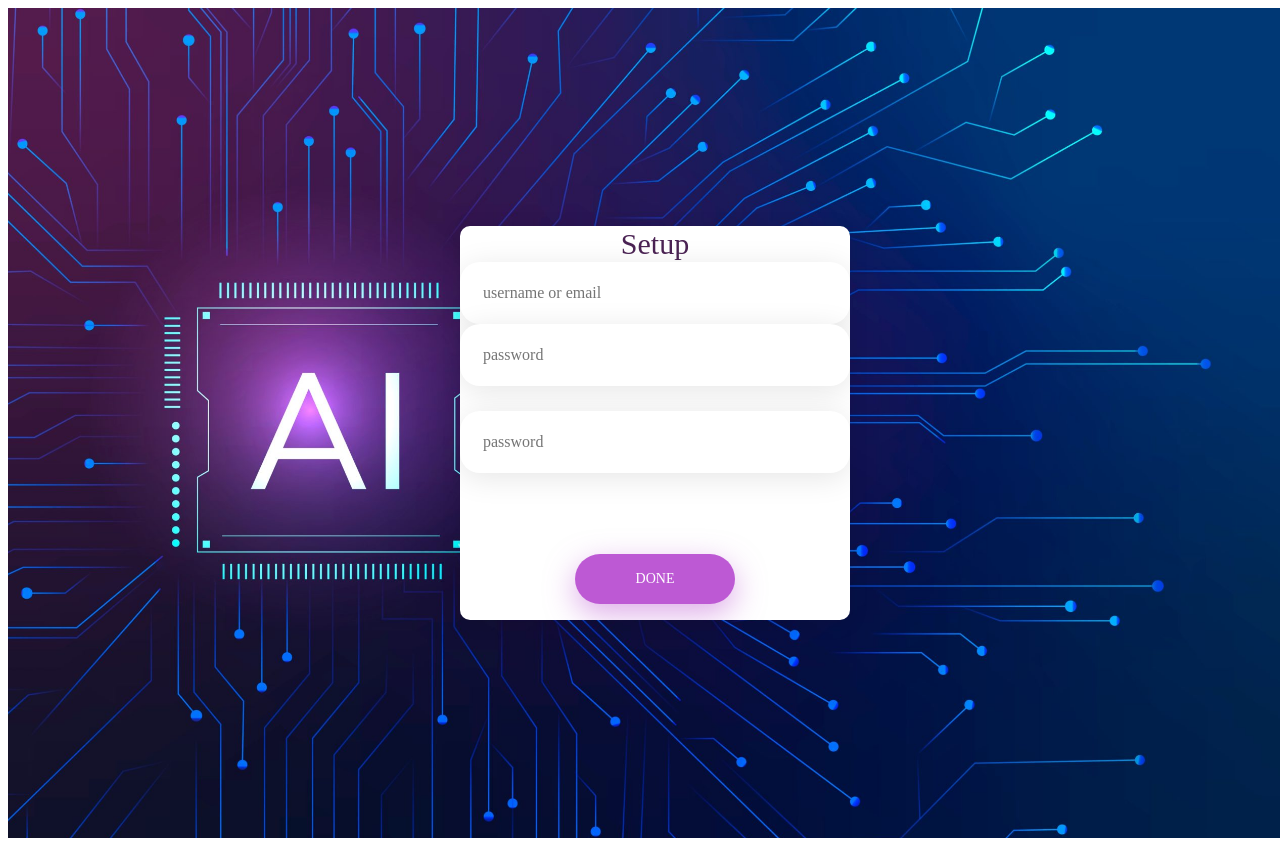
After one commit to alijkdkar/AI-File-DB, a Flask app: page /Wizard in a window 1280 px wide. The commit adds this page. Run offline with Flask 2, Linux system fonts and the light colour scheme; some libraries are stand-ins or nearby versions.

Commit message:
wiazard page and load in first load of software

```diff
--- a/app.py
+++ b/app.py
@@ -28,7 +28,7 @@ ALLOWED_EXTENSIONS_MAGIC_NUMBER = {'txt':'EF BB BF'
                                     , 'gif':'47 49 46 38 37 61'}
 
 
-app = Flask(__name__,template_folder="templates")
+app = Flask(__name__,template_folder="templates",static_url_path='/static')
 app.config['UPLOAD_FOLDER'] = UPLOAD_FOLDER
 app.config['ARCHAVE_FILE'] = ARCHAVE_FILE
 app.config['UPLOAD_THUMBNAIL_FOLDER'] = UPLOAD_THUMBNAIL_FOLDER
@@ -42,6 +42,46 @@ app.config['UPLOAD_FACES_FOLDER'] = UPLOAD_FACES_FOLDER
 #redis1 = redis.Redis(host="some-redis",port="6379",db=0)
 redis1 = redis.Redis(host="127.0.0.1",port="6379",db=0)
 
+########### Web Pages ############
+
+
+
+@app.route("/")
+def site_map():
+
+    if redis1.get("SuperUser") == None:
+        return redirect(url_for('Wizard'))
+
+    links = []
+    for rule in app.url_map.iter_rules():
+        # Filter out rules we can't navigate to in a browser
+        # and rules that require parameters
+        if "GET" in rule.methods :#and has_no_empty_params(rule):
+            #url = url_for(rule.endpoint,)
+            params = rule.arguments
+            links.append({"url":rule,"endpoint": rule.endpoint,"params":params})
+    # links is now a list of url, endpoint tuples
+    return render_template("index.html",links=links)
+
+@app.route("/Wizard",methods=['GET','POST'])
+def Wizard():
+    if request.method == "GET":
+        return render_template("wizard.html",list=["",])
+    elif request.method == "POST":
+        username= request.form.get('username')
+        password= request.form.get('pass')
+        password2= request.form.get('pass2')
+        if password != password2 or username == '':
+            return render_template("wizard.html",list=["user name or password is wrong !",])
+        redis1.set('SuperUser',username)
+        redis1.set('SuperUserPassWord',password)
+
+
+        return  """{{status:200,msg:"setup complit successully "}}"""
+
+
+
+########### Web Pages ############
 
 @app.route('/repair', methods=['GET', 'POST'])
 def repair_redis():
@@ -57,25 +97,6 @@ def repair_redis():
                 redis1.set(str(file),str(file))
 
     return """{{status:200,msg:"success "}}"""
-
-
-def has_no_empty_params(rule):
-    defaults = rule.defaults if rule.defaults is not None else ()
-    arguments = rule.arguments if rule.arguments is not None else ()
-    return len(defaults) >= len(arguments)
-
-@app.route("/")
-def site_map():
-    links = []
-    for rule in app.url_map.iter_rules():
-        # Filter out rules we can't navigate to in a browser
-        # and rules that require parameters
-        if "GET" in rule.methods :#and has_no_empty_params(rule):
-            #url = url_for(rule.endpoint,)
-            params = rule.arguments
-            links.append({"url":rule,"endpoint": rule.endpoint,"params":params})
-    # links is now a list of url, endpoint tuples
-    return render_template("index.html",links=links)
 
 
 
--- a/templates/index.html
+++ b/templates/index.html
@@ -1,4 +1,8 @@
 {# index.html #}
+
+<script src="https://cdn.jsdelivr.net/npm/@popperjs/core@2.11.6/dist/umd/popper.min.js" integrity="sha384-oBqDVmMz9ATKxIep9tiCxS/Z9fNfEXiDAYTujMAeBAsjFuCZSmKbSSUnQlmh/jp3" crossorigin="anonymous"></script>
+<script src="https://cdn.jsdelivr.net/npm/bootstrap@5.2.3/dist/js/bootstrap.min.js" integrity="sha384-cuYeSxntonz0PPNlHhBs68uyIAVpIIOZZ5JqeqvYYIcEL727kskC66kF92t6Xl2V" crossorigin="anonymous"></script>
+
 <ul>
 {% for item in links %}
 <li><a href="{{ item['url'] }}">{{ item['endpoint'] }}</a></li>
--- /dev/null
+++ b/templates/wizard.html
@@ -0,0 +1,189 @@
+<script src="https://cdn.jsdelivr.net/npm/@popperjs/core@2.11.6/dist/umd/popper.min.js" integrity="sha384-oBqDVmMz9ATKxIep9tiCxS/Z9fNfEXiDAYTujMAeBAsjFuCZSmKbSSUnQlmh/jp3" crossorigin="anonymous"></script>
+<script src="https://cdn.jsdelivr.net/npm/bootstrap@5.2.3/dist/js/bootstrap.min.js" integrity="sha384-cuYeSxntonz0PPNlHhBs68uyIAVpIIOZZ5JqeqvYYIcEL727kskC66kF92t6Xl2V" crossorigin="anonymous"></script>
+
+<style>
+    .container-login100{
+    width: 100%;
+    min-height: 100vh;
+    display: -webkit-box;
+    display: -webkit-flex;
+    display: -moz-box;
+    display: -ms-flexbox;
+    display: flex;
+    flex-wrap: wrap;
+    justify-content: center;
+    align-items: center;
+    padding: 15px;
+    background-repeat: no-repeat;
+    background-size: cover;
+    background-position: center;
+    position: relative;
+    z-index: 1;
+    background-color:blue;
+}
+
+.wrap-login100 {
+    width: 390px;
+    background: #fff;
+    border-radius: 10px;
+    overflow: hidden;
+    box-shadow: 0 3px 20px 0 rgb(0 0 0 / 10%);
+    -moz-box-shadow: 0 3px 20px 0 rgba(0,0,0,.1);
+    -webkit-box-shadow: 0 3px 20px 0 rgb(0 0 0 / 10%);
+    -o-box-shadow: 0 3px 20px 0 rgba(0,0,0,.1);
+    -ms-box-shadow: 0 3px 20px 0 rgba(0,0,0,.1);
+}
+
+.login100-form-title {
+    display: block;
+    font-family: SourceSansPro-Bold;
+    font-size: 30px;
+    color: #4b2354;
+    line-height: 1.2;
+    text-align: center;
+}
+
+.container-login100-form-btn {
+    width: 100%;
+    display: -webkit-box;
+    display: -webkit-flex;
+    display: -moz-box;
+    display: -ms-flexbox;
+    display: flex;
+    flex-wrap: wrap;
+    justify-content: center;
+}
+
+.wrap-input100 {
+    width: 100%;
+    position: relative;
+    background-color: #fff;
+    border-radius: 20px;
+}
+
+.validate-input {
+    position: relative;
+}
+
+.input100 {
+    font-family: SourceSansPro-Bold;
+    font-size: 16px;
+    color: #4b2354;
+    line-height: 1.2;
+    display: block;
+    width: 100%;
+    height: 62px;
+    background: 0 0;
+    padding: 0 20px 0 23px;
+}
+div {
+    display: block;
+}
+.focus-input100 {
+    display: block;
+    position: absolute;
+    width: 100%;
+    height: 100%;
+    top: 0;
+    left: 0;
+    pointer-events: none;
+    border-radius: 20px;
+    box-shadow: 0 5px 30px 0 rgb(0 0 0 / 10%);
+    -moz-box-shadow: 0 5px 30px 0 rgba(0,0,0,.1);
+    -webkit-box-shadow: 0 5px 30px 0 rgb(0 0 0 / 10%);
+    -o-box-shadow: 0 5px 30px 0 rgba(0,0,0,.1);
+    -ms-box-shadow: 0 5px 30px 0 rgba(0,0,0,.1);
+    -webkit-transition: all .4s;
+    -o-transition: all .4s;
+    -moz-transition: all .4s;
+    transition: all .4s;
+}
+.m-b-25 {
+    margin-bottom: 25px;
+}
+input {
+    outline: none;
+    border: none;
+}
+
+.login100-form-btn {
+    display: -webkit-box;
+    display: -webkit-flex;
+    display: -moz-box;
+    display: -ms-flexbox;
+    display: flex;
+    justify-content: center;
+    align-items: center;
+    padding: 0 20px;
+    min-width: 160px;
+    height: 50px;
+    background-color: #bd59d4;
+    border-radius: 25px;
+    font-family: SourceSansPro-SemiBold;
+    font-size: 14px;
+    color: #fff;
+    line-height: 1.2;
+    text-transform: uppercase;
+    -webkit-transition: all .4s;
+    -o-transition: all .4s;
+    -moz-transition: all .4s;
+    transition: all .4s;
+    box-shadow: 0 10px 30px 0 rgb(189 89 212 / 50%);
+    -moz-box-shadow: 0 10px 30px 0 rgba(189,89,212,.5);
+    -webkit-box-shadow: 0 10px 30px 0 rgb(189 89 212 / 50%);
+    -o-box-shadow: 0 10px 30px 0 rgba(189,89,212,.5);
+    -ms-box-shadow: 0 10px 30px 0 rgba(189,89,212,.5);
+}
+button {
+    outline: none!important;
+    border: none;
+    background: 0 0;
+}
+p {
+padding:20px
+}
+
+.wronP {
+color:red;
+}
+</style>
+
+<html>
+<header>
+
+</headr>
+    <body>
+        <div class="container-login100" style="background-image: url('/static/images/wzardbk.jpeg');" >
+            <div class="wrap-login100 p-l-55 p-r-55 p-t-80 p-b-30">
+                <form class="login100-form validate-form" method="post" action="/Wizard">
+                    <span class="login100-form-title p-b-37">
+                    Setup
+                    </span>
+                    <div class="wrap-input100 validate-input m-b-20" data-validate="Enter username or email">
+                    <input class="input100" type="text" name="username" placeholder="username or email">
+                    <span class="focus-input100"></span>
+                    </div>
+                    <div class="wrap-input100 validate-input m-b-25" data-validate="Enter password">
+                    <input class="input100" type="password" name="pass" placeholder="password">
+                    <span class="focus-input100"></span>
+                    </div>
+                    <div class="wrap-input100 validate-input m-b-25" data-validate="Enter password">
+                        <input class="input100" type="password" name="pass2" placeholder="password">
+                        <span class="focus-input100"></span>
+                    </div>
+                    {% for item in list %}
+                        <p class="wronP"> {{ item }}</p>
+                    {% endfor %}
+                    <div class="container-login100-form-btn">
+                        <button class="login100-form-btn">
+                        Done
+                        </button>
+                    </div>
+
+
+
+                </form>
+            </div>
+        </div>
+    </body>
+</html>
```
Also changed, not shown: static/images/wzardbk.jpeg (added), 2 other files.
